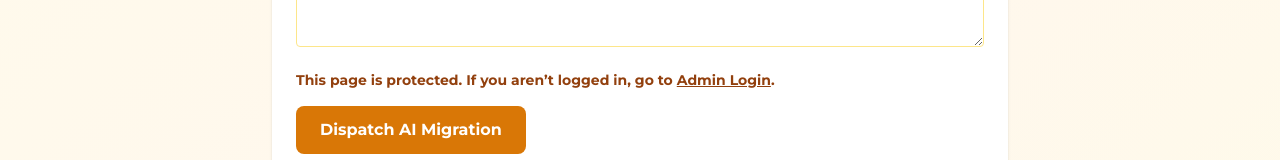
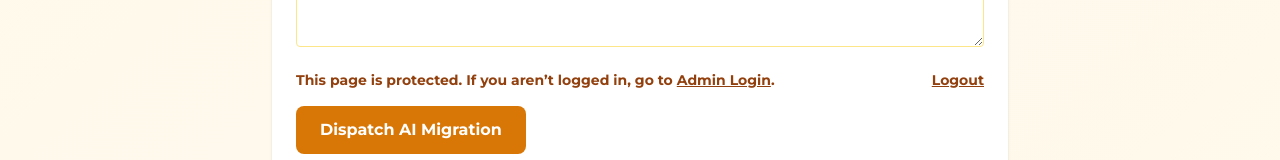
Before and after one commit to DisMurr/chimacoffee, a Next.js app: page /admin in a window 1280 px wide. Shown: the part 453-613 px from the top of the page. Built offline with nearby package versions, Linux system fonts and the light colour scheme; no server answers.

Commit message:
feat(admin): rate limit admin login, add logout API and UI button

```diff
--- a/src/app/admin/page.tsx
+++ b/src/app/admin/page.tsx
@@ -10,6 +10,7 @@ export default function AdminPage() {
   const [password, setPassword] = useState('')
   const [status, setStatus] = useState<string | null>(null)
   const [pending, setPending] = useState(false)
+  const [loggingOut, setLoggingOut] = useState(false)
 
   const submit = async (e: React.FormEvent) => {
     e.preventDefault()
@@ -35,6 +36,16 @@ export default function AdminPage() {
     }
   }
 
+  const logout = async () => {
+    setLoggingOut(true)
+    try {
+      await fetch('/api/admin/logout', { method: 'POST' })
+      setStatus('Logged out')
+    } finally {
+      setLoggingOut(false)
+    }
+  }
+
   return (
     <div className="min-h-screen bg-gradient-to-br from-amber-50 via-orange-50 to-yellow-50 dark:from-gray-900 dark:via-gray-800 dark:to-gray-700 dark:text-white">
       <Navigation />
@@ -52,7 +63,12 @@ export default function AdminPage() {
               required
             />
           </div>
-          <p className="text-sm text-amber-800 dark:text-gray-300">This page is protected. If you aren’t logged in, go to <Link href="/admin/login" className="underline">Admin Login</Link>.</p>
+          <div className="flex items-center justify-between text-sm text-amber-800 dark:text-gray-300">
+            <p>This page is protected. If you aren’t logged in, go to <Link href="/admin/login" className="underline">Admin Login</Link>.</p>
+            <button type="button" onClick={logout} disabled={loggingOut} className="underline">
+              {loggingOut ? 'Logging out…' : 'Logout'}
+            </button>
+          </div>
           <div className="flex items-center justify-between">
             <button
               type="submit"
--- a/src/app/api/admin/login/route.ts
+++ b/src/app/api/admin/login/route.ts
@@ -1,6 +1,11 @@
 import { NextRequest, NextResponse } from 'next/server';
+import { createRateLimiter, ipKey } from '@/lib/rateLimit';
+
+const limiter = createRateLimiter({ capacity: 5, refillPerSec: 0.2 }); // burst 5, 1 req / 5s
 
 export async function POST(req: NextRequest) {
+  const rate = limiter.take(ipKey(req, 'admin:login'));
+  if (!rate.allowed) return NextResponse.json({ error: 'Too Many Requests' }, { status: 429, headers: { 'Retry-After': String(rate.retryAfter) } });
   const body = await req.json().catch(() => ({} as any));
   const password = body?.password as string | undefined;
   const ADMIN_UI_PASSWORD = process.env.ADMIN_UI_PASSWORD || '';
--- /dev/null
+++ b/src/app/api/admin/logout/route.ts
@@ -0,0 +1,7 @@
+import { NextResponse } from 'next/server';
+
+export async function POST() {
+  const res = NextResponse.json({ ok: true });
+  res.cookies.set('admin_ui_password', '', { httpOnly: true, secure: true, sameSite: 'lax', path: '/', maxAge: 0 });
+  return res;
+}
```
